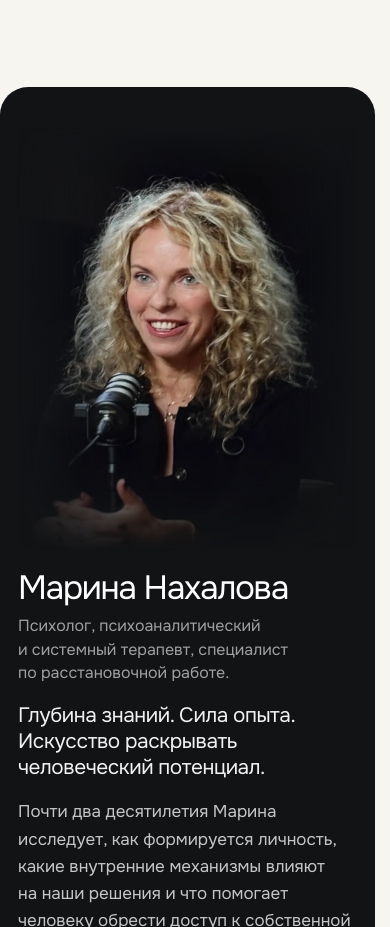
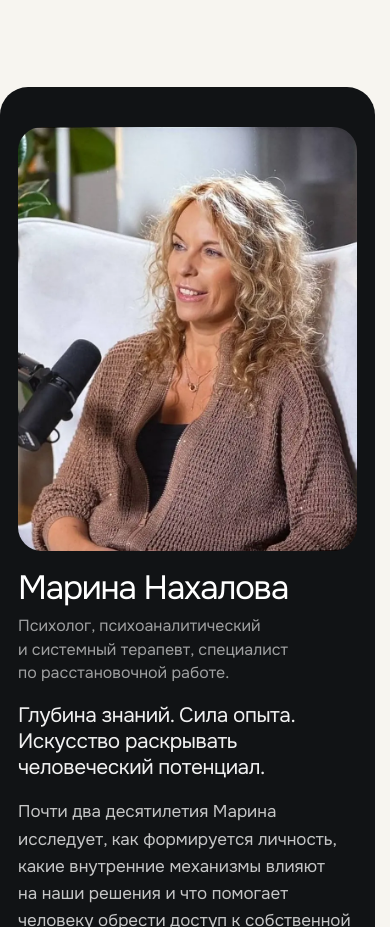
Before and after one commit to KirilVolkov123/charismata-preview, a plain HTML site: page index.html in a window 390 px wide. Shown: the part 4685-5612 px from the top of the page. Drawn offline with Linux system fonts and the light colour scheme; a web font is replaced by a local one.

Commit message:
Обновление предпросмотра

```diff
--- a/assets/css/style.css
+++ b/assets/css/style.css
@@ -219,6 +219,11 @@ h2 + .lead, h2 + p { margin-top: clamp(16px, 2vw, 26px); }
    сверху и снизу снимок тоже уходит в фон (окно над головой закрашено на самом снимке) */
 .marina figure { aspect-ratio: 4 / 5; --mx: linear-gradient(90deg, transparent 0, rgba(0, 0, 0, .5) 14%, #000 30%, #000 72%, rgba(0, 0, 0, .5) 87%, transparent 100%); --my: linear-gradient(180deg, transparent 0, #000 13%, #000 74%, transparent 100%); -webkit-mask-image: var(--mx), var(--my); -webkit-mask-composite: source-in; mask-image: var(--mx), var(--my); mask-composite: intersect; }
 .marina img { width: 100%; height: 100%; object-fit: cover; object-position: 50% 0; }
+/* светлое фото: обычный снимок со скруглёнными углами, без растворения в фоне */
+#marina.marina--photo { padding-bottom: calc(var(--gap) + 36px); }
+.marina--photo .marina { align-items: center; }
+.marina--photo .marina figure { overflow: hidden; border-radius: 30px; -webkit-mask-image: none; mask-image: none; }
+.marina--photo .marina__text { padding-block: 0; }
 .marina__text { align-self: center; padding-block: clamp(10px, 3vw, 40px) clamp(48px, 8vw, 110px); }
 .marina__text .lead { max-width: 22em; }
 .marina__text > p:not(.lead) { max-width: 32em; }
@@ -526,6 +531,8 @@ h2 + .lead, h2 + p { margin-top: clamp(16px, 2vw, 26px); }
   .method__photo img { object-position: 50% 50%; }
   #marina { padding-bottom: 28px; }
   .marina figure { width: min(100%, 26rem); margin-inline: auto; aspect-ratio: 4 / 5; }
+  #marina.marina--photo { padding-bottom: calc(var(--gap) + 28px); }
+  .marina--photo .marina figure { width: 100%; border-radius: 24px; }
   .marina__text { padding-block: 0 clamp(28px, 7vw, 56px); }
   .listen { grid-template-columns: minmax(0, 1fr); gap: 12px; }
   .video__thumb, .video__frame { border-radius: 24px; }
--- a/index.html
+++ b/index.html
@@ -4,13 +4,13 @@
 <meta charset="utf-8">
 <meta name="robots" content="noindex, nofollow">
 <meta name="viewport" content="width=device-width, initial-scale=1, viewport-fit=cover">
-<title>CHARISMATA — авторская психологическая программа Марины Нахаловой. Португалия, 18–24 апреля 2027</title>
-<meta name="description" content="CHARISMATA — закрытая авторская психологическая программа Марины Нахаловой. Семь дней в уединённой усадьбе в Португалии, пять из них — глубокая психологическая работа в группе до 25 участников. 18–24 апреля 2027 года.">
+<title>CHARISMATA — авторский психологический метод Марины Нахаловой. Португалия, 18–24 апреля 2027</title>
+<meta name="description" content="CHARISMATA — искусство раскрывать свой дар. Авторский психологический метод Марины Нахаловой: пять дней глубокой психологической работы в группе до 25 участников. Португалия, 18–24 апреля 2027 года. Участие после предварительного знакомства и отбора.">
 <meta name="theme-color" content="#f7f5f0">
 <meta property="og:type" content="website">
 <meta property="og:locale" content="ru_RU">
-<meta property="og:title" content="CHARISMATA — искусство раскрывать свою истинную силу">
-<meta property="og:description" content="Авторская психологическая программа Марины Нахаловой. Португалия, 18–24 апреля 2027 года. Группа до 25 участников, индивидуальный отбор.">
+<meta property="og:title" content="CHARISMATA — искусство раскрывать свой дар">
+<meta property="og:description" content="Авторский психологический метод Марины Нахаловой. Португалия, 18–24 апреля 2027 года. Участие после предварительного знакомства и отбора.">
 <meta property="og:image" content="assets/img/og.jpg">
 <link rel="icon" href="assets/favicon.svg" type="image/svg+xml">
 <script>
@@ -37,7 +37,7 @@
 <link rel="preload" as="image" href="assets/img/est-lane.webp" media="(min-width: 701px)">
 <link rel="preload" as="image" href="assets/img/film-lane-m.webp" media="(max-width: 700px)">
 <link href="https://fonts.googleapis.com/css2?family=Forum&family=Onest:wght@400;500;600&display=swap" rel="stylesheet">
-<link rel="stylesheet" href="assets/css/style.css?v=4159655762">
+<link rel="stylesheet" href="assets/css/style.css?v=6538885">
 </head>
 <body class="has-hero">
 
@@ -179,10 +179,10 @@
 </section>
 
 <!-- Тёмный раздел: фон совпадает с фоном портрета, снимок растворяется в странице -->
-<section class="sheet sheet--ink" id="marina">
+<section class="sheet sheet--ink marina--photo" id="marina">
   <div class="wrap marina">
-    <!-- новый портрет — с подкаста (прислала Карина 25.11.2026); окончательный выбор фото — за Мариной -->
-    <figure><img src="assets/img/marina-smile.webp" srcset="assets/img/marina-smile-1000.webp 1000w, assets/img/marina-smile.webp 1364w" sizes="(max-width: 900px) 92vw, 42vw" width="1364" height="1705" alt="Марина Нахалова" loading="lazy" decoding="async"></figure>
+    <!-- светлое фото с подкаста — обычным снимком со скруглёнными углами (тёмные снимки: marina-chair, растворяются в фоне без класса marina--photo) -->
+    <figure><img src="assets/img/marina-podcast.webp" srcset="assets/img/marina-podcast-800.webp 800w, assets/img/marina-podcast.webp 1040w" sizes="(max-width: 900px) 92vw, 42vw" width="1040" height="1300" alt="Марина Нахалова на записи подкаста" loading="lazy" decoding="async"></figure>
     <div class="marina__text">
       <h2>Марина Нахалова</h2>
       <p class="marina__role">Психолог, психоаналитический и системный терапевт, специалист по расстановочной работе.</p>
```
Also changed, not shown: apply.html (+1 -1 lines), privacy.html (+1 -1 lines), assets/img/marina-podcast-800.webp (added), assets/img/marina-podcast.webp (added), assets/img/marina-smile-1000.webp (deleted), assets/img/marina-smile.webp (deleted).
